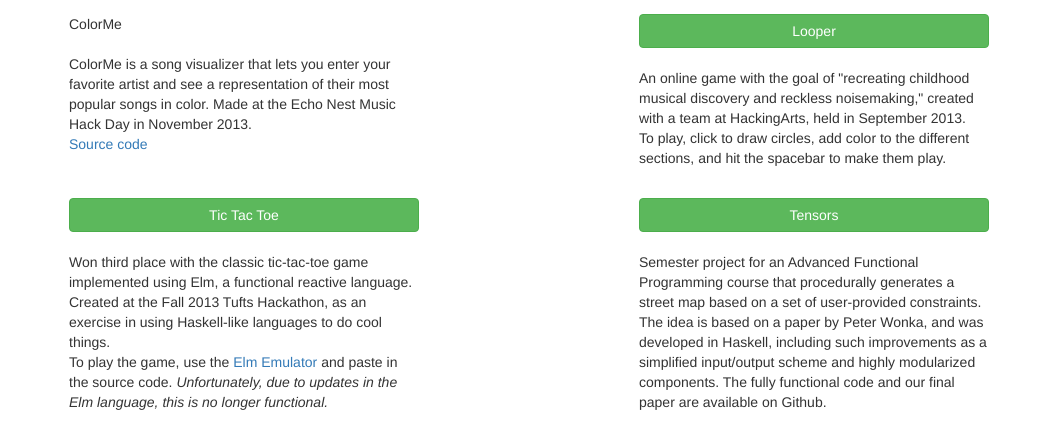
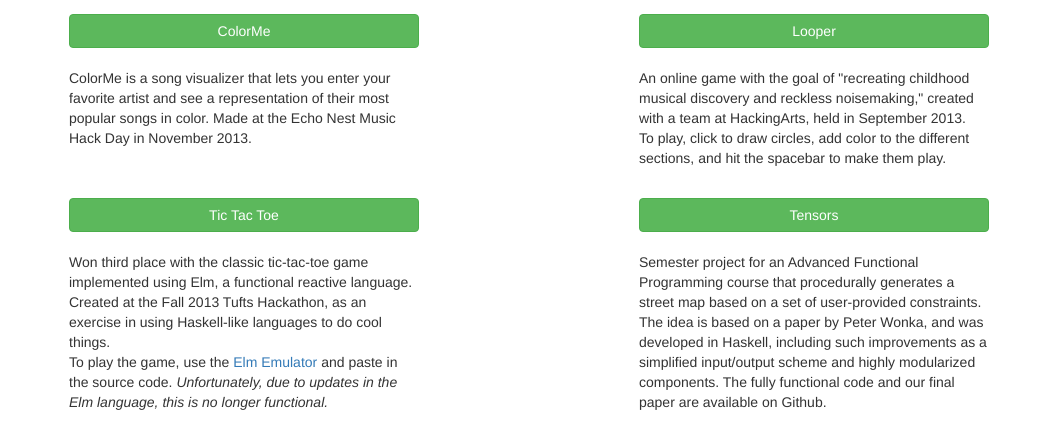
Before and after one commit to marsella/marsella.github.io, a plain HTML site: page index.html in a window 1280 px wide. Shown: the part 652-1074 px from the top of the page, without its empty margins (111-1163 px from the left). Drawn offline with nearby package versions, Linux system fonts and the light colour scheme.

Commit message:
lost a button

```diff
--- a/index.html
+++ b/index.html
@@ -93,15 +93,12 @@
     <div class="col-md-6">
       <div class="row top-buffer">
         <div class="col-md-8 col-md-offset-2">
-          <!--  <a class="btn btn-success btn-block"
-             href="http://color.marcellahastings.com">ColorMe</a> -->
-          ColorMe
+          <a class="btn btn-success btn-block"
+             href="https://github.com/marsella/colorme">ColorMe</a>
           <p> <br/>
             ColorMe is a song visualizer that lets you enter your favorite
             artist and see a representation of their most popular songs in
             color. Made at the Echo Nest Music Hack Day in November 2013.
-            <br/>
-            <a href="https://github.com/marsella/colorme">Source code</a>
           </p>
         </div>
       </div>
```
